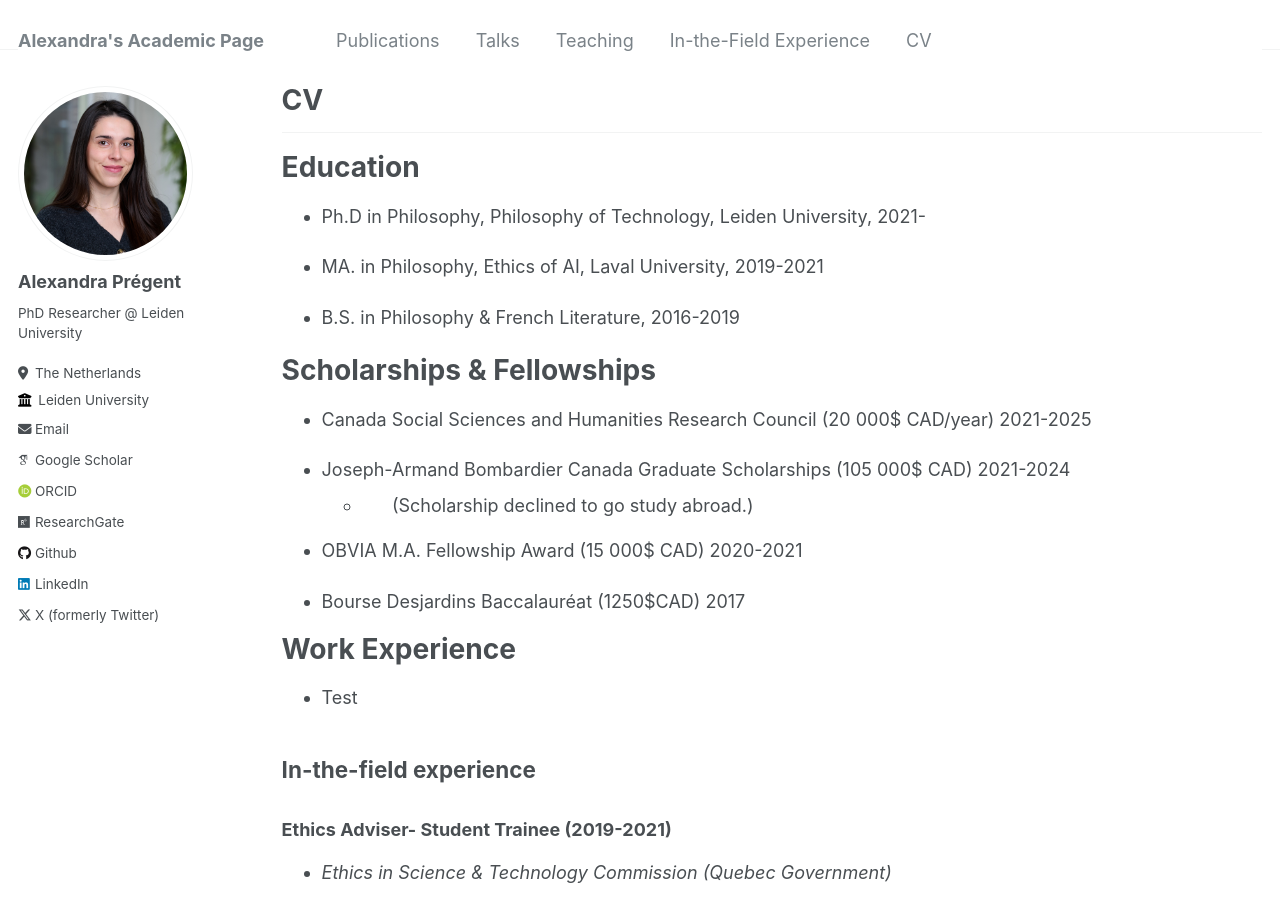
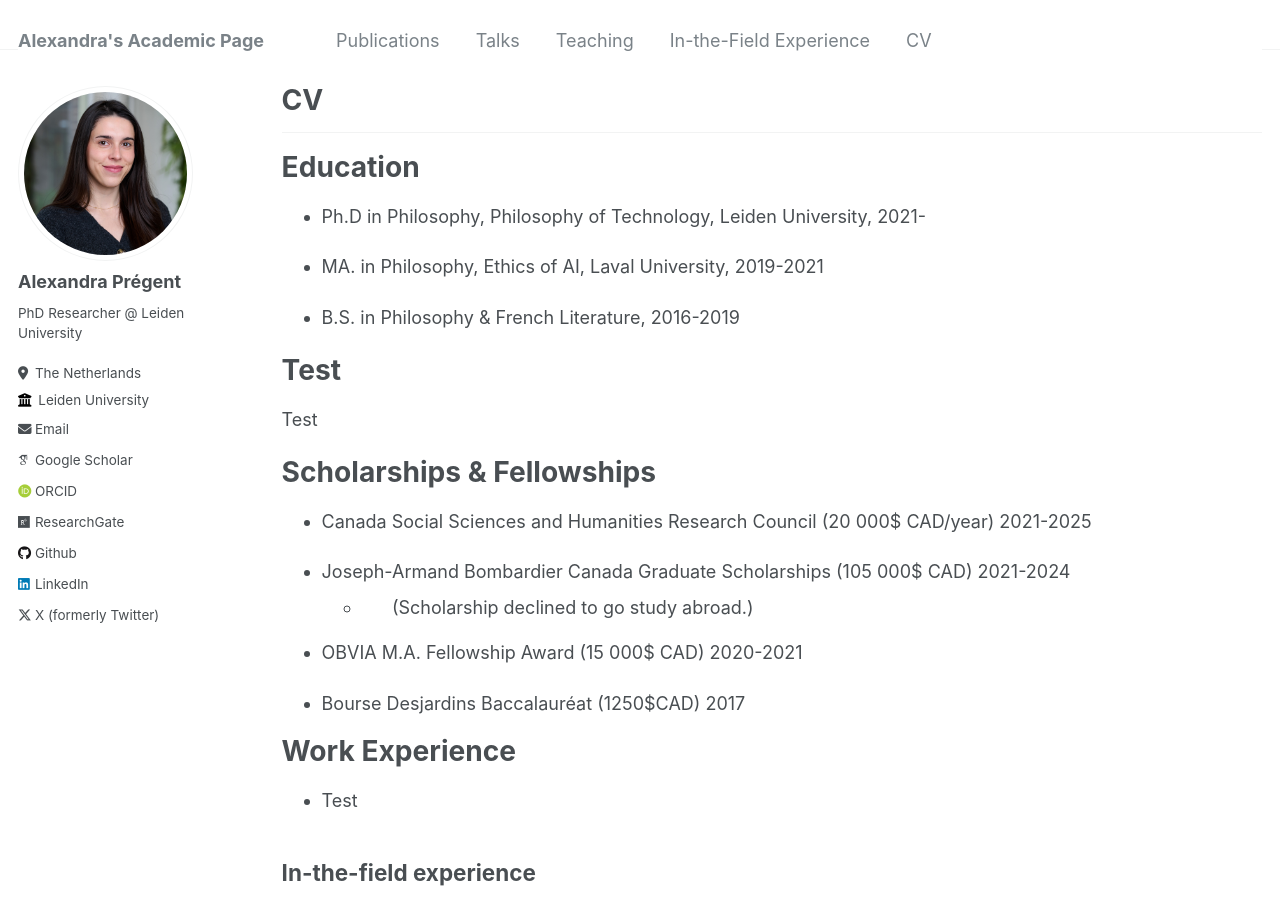
Before and after one commit to AlexandraPregent/AlexandraPregent.github.io, a Jekyll site: the page built from _pages/cv.md, in a window 1280 px wide and 900 px high. Built offline with Jekyll 4.4.1, drawn with Linux system fonts in a browser that asks for light colours; some web fonts are replaced.

Commit message:
Update cv.md

```diff
--- a/_pages/cv.md
+++ b/_pages/cv.md
@@ -20,6 +20,10 @@ redirect_from:
 * MA. in Philosophy, Ethics of AI, Laval University, 2019-2021
 
 * B.S. in Philosophy & French Literature, 2016-2019
+
+# Test
+
+Test
 
 
 # Scholarships & Fellowships
@@ -44,6 +48,7 @@ redirect_from:
 
 
 ### **Ethics Adviser- Student Trainee (2019-2021)**
+
 * *Ethics in Science & Technology Commission (Quebec Government)*
     * &nbsp; &nbsp; The Commission's mandate is to advise the Government on ethical questions related to Science & Technologies.
     * &nbsp; &nbsp; Participation in the writing of several documents, including official briefs and reports.
```
